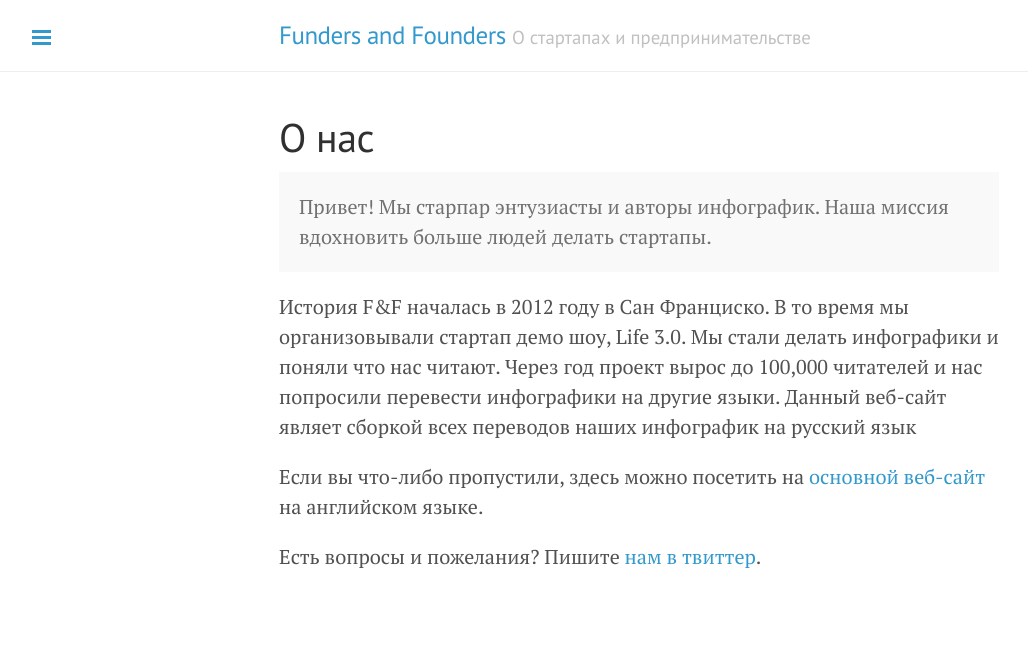
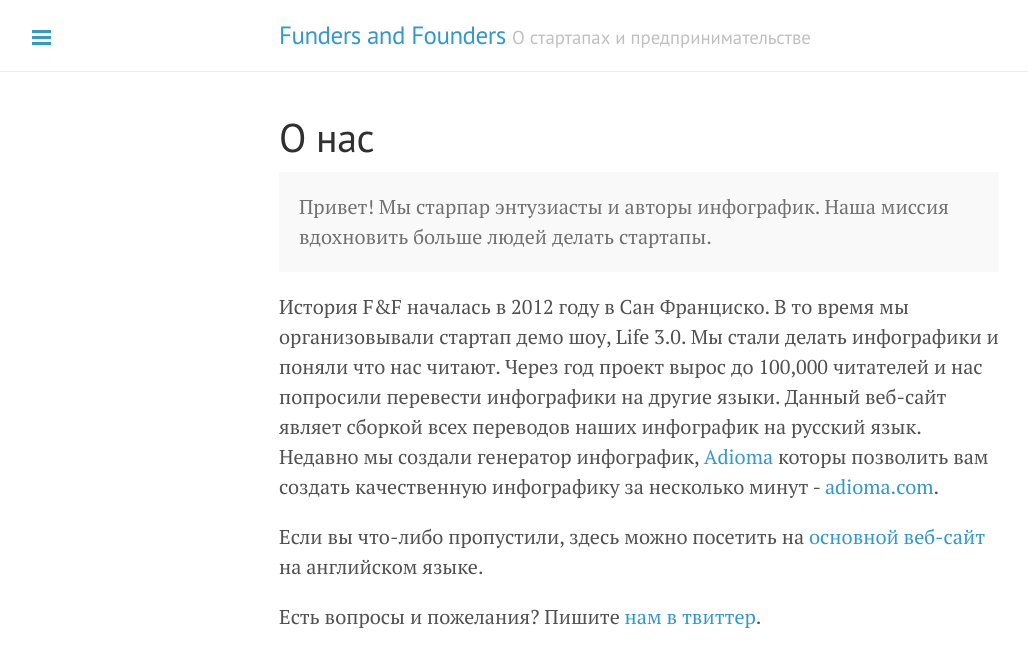
Before and after one commit to Funders-and-Founders/fnfru, a Jekyll site: the page built from about.md, in a window 1280 px wide. Shown: the top 667 px of the page, without its empty margins (1-1029 px from the left). Built offline with Jekyll 4.4.1, drawn with Linux system fonts in a browser that asks for light colours; Markdown is read by kramdown in place of the engine named in the settings.

Commit message:
Update about.md

```diff
--- a/about.md
+++ b/about.md
@@ -9,7 +9,8 @@
 
 
 История F&F началась в 2012 году в Сан Франциско. В то время мы организовывали стартап демо шоу, Life 3.0. Мы стали делать инфографики и поняли что нас читают.
-Через год проект вырос до 100,000 читателей и нас попросили перевести инфографики на другие языки. Данный веб-сайт являет сборкой всех переводов наших инфографик на русский язык
+Через год проект вырос до 100,000 читателей и нас попросили перевести инфографики на другие языки. Данный веб-сайт являет сборкой всех переводов наших инфографик на русский язык.
+Недавно мы создали генератор инфографик, [Adioma](https://adioma.com) которы позволить вам создать качественную инфографику за несколько минут - [adioma.com](https://adioma.com).
 
 Если вы что-либо пропустили, здесь можно посетить на [основной веб-сайт](http://fundersandfounders.com) на английском языке.
 
```
